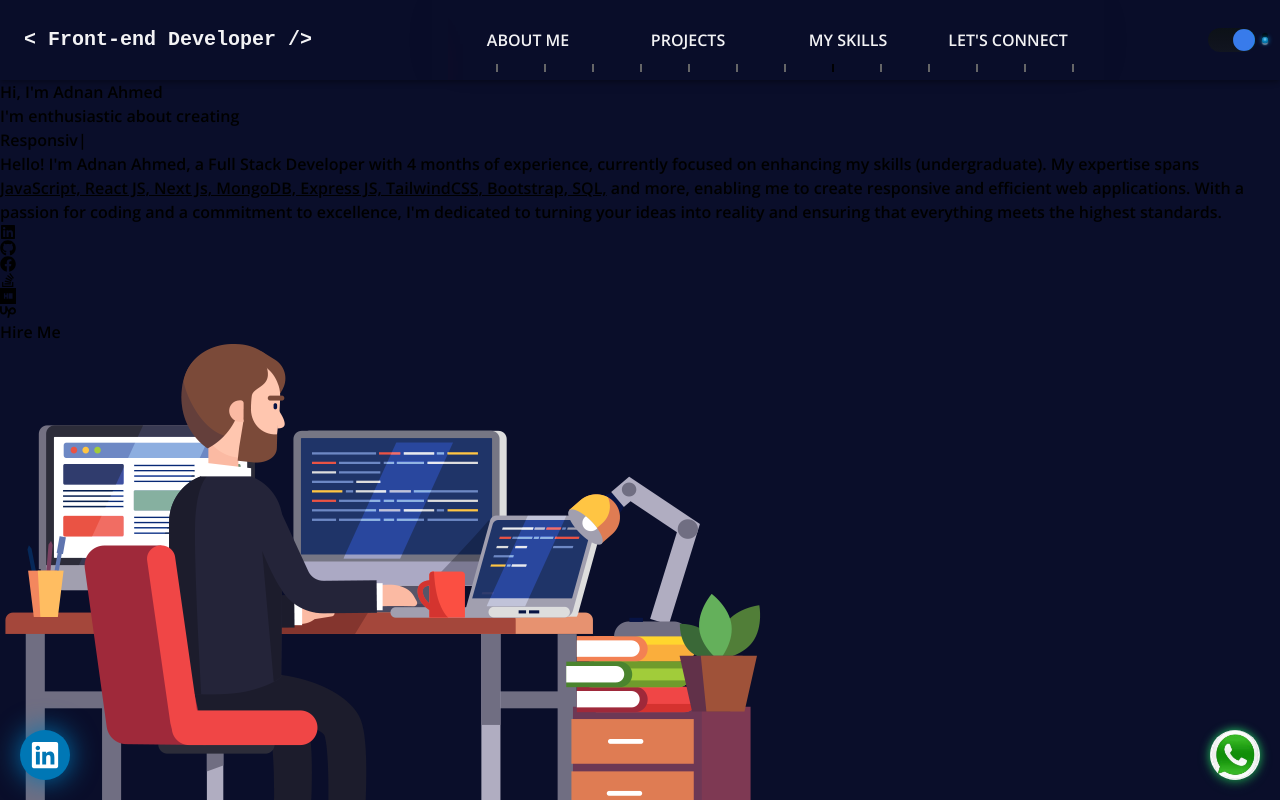
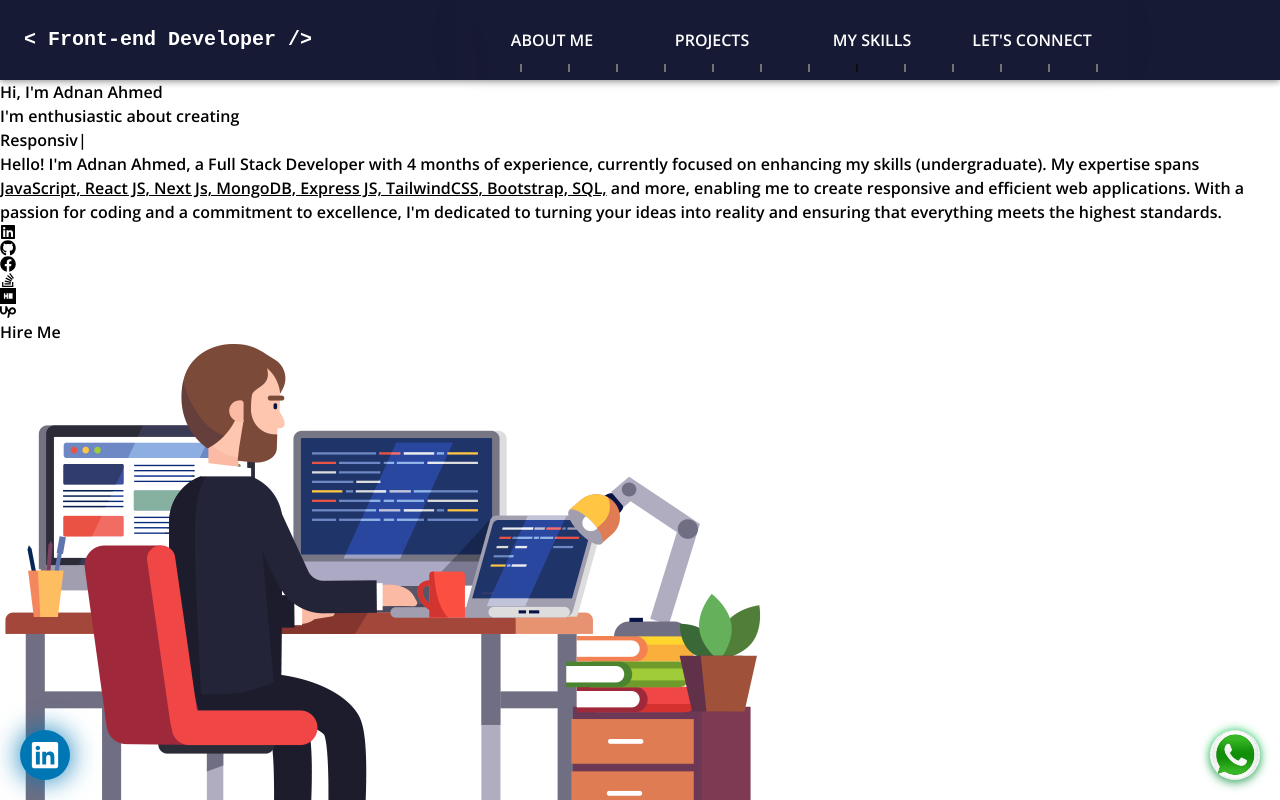
Before and after one commit to AdnanAhmed04/PortFolio, a React (Vite) app: page / in a window 1280 px wide. Shown: the top 800 px of the page. Built offline with nearby package versions, Linux system fonts and the light colour scheme.

Commit message:
Update nav_bar.jsx

```diff
--- a/src/Componets/navbar/nav_bar.jsx
+++ b/src/Componets/navbar/nav_bar.jsx
@@ -21,10 +21,11 @@ const pages = [
 
 function ResponsiveAppBar() {
   const [anchorElNav, setAnchorElNav] = React.useState(null);
-  const [darkMode, setDarkMode] = React.useState(true); // Default to Dark Mode
+  // const [darkMode, setDarkMode] = React.useState(true); // Default to Dark Mode
   const [isMenuOpen, setIsMenuOpen] = React.useState(false);
 
-  // Load dark mode state from localStorage and apply background color
+  // 🔹 Commented dark mode persistence logic
+  /*
   React.useEffect(() => {
     const savedMode = JSON.parse(localStorage.getItem("darkmode"));
 
@@ -37,6 +38,7 @@ function ResponsiveAppBar() {
       document.body.style.backgroundColor = savedMode ? "#0a0e2a" : "#ffffff";
     }
   }, []);
+  */
 
   const handleOpenNavMenu = (event) => {
     setAnchorElNav(event.currentTarget);
@@ -55,23 +57,23 @@ function ResponsiveAppBar() {
     setIsMenuOpen(false);
   };
 
+  // 🔹 Commented toggleDarkMode
+  /*
   const toggleDarkMode = () => {
     const newDarkMode = !darkMode;
     setDarkMode(newDarkMode);
     localStorage.setItem("darkmode", JSON.stringify(newDarkMode));
     document.body.style.backgroundColor = newDarkMode ? "#0a0e2a" : "#ffffff";
   };
+  */
 
   return (
     <AppBar
-      className={`transition-colors duration-500 sticky top-0 ${
-        darkMode ? "bg-[#0a0e2a]" : "bg-[#ffffff]"
-      }`}
       position="sticky"
       sx={{
-        background: darkMode ? "#0a0e2a" : "#ffffff",
+        background: "#0a0e2a", // fixed dark blue background
         opacity: 0.95,
-        color: darkMode ? "#fff" : "black",
+        color: "#fff",
       }}
     >
       <Container maxWidth="xl">
@@ -86,7 +88,7 @@ function ResponsiveAppBar() {
               fontFamily: "monospace",
               fontWeight: 700,
               letterSpacing: ".0rem",
-              color: darkMode ? "#fff" : "inherit",
+              color: "#fff",
               textDecoration: "none",
             }}
           >
@@ -107,10 +109,7 @@ function ResponsiveAppBar() {
           >
             <div className="header">
               <nav className="navbar">
-                <ul
-                  className="navbar__menu"
-                  style={{ color: darkMode ? "#fff" : "inherit" }}
-                >
+                <ul className="navbar__menu" style={{ color: "#fff" }}>
                   {pages.map((page, index) => (
                     <li key={index} className="navbar__item">
                       <ScrollLink
@@ -121,11 +120,7 @@ function ResponsiveAppBar() {
                         offset={-70}
                         duration={500}
                       >
-                        <div
-                          className={`linktag navbar__link ${
-                            darkMode ? "text-white" : "text-black"
-                          }`}
-                        >
+                        <div className="linktag navbar__link text-white">
                           {page.name}
                         </div>
                       </ScrollLink>
@@ -136,7 +131,8 @@ function ResponsiveAppBar() {
             </div>
           </Box>
 
-          {/* Dark Mode Toggle */}
+          {/* 🔹 Dark Mode Toggle (commented out) */}
+          {/*
           <div className="toggle">
             <input
               type="checkbox"
@@ -149,6 +145,7 @@ function ResponsiveAppBar() {
             </label>
             <div className="light"></div>
           </div>
+          */}
 
           <Box sx={{ display: { xs: "block", md: "none" } }}>
             <IconButton
@@ -160,7 +157,7 @@ function ResponsiveAppBar() {
               color="inherit"
               className="menu-icon"
             >
-              <MenuIcon style={{ color: darkMode ? "#fff" : "#3b82f6" }} />
+              <MenuIcon style={{ color: "#fff" }} />
             </IconButton>
 
             <Menu
```
